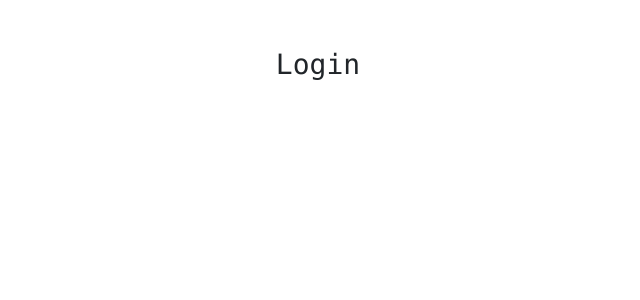
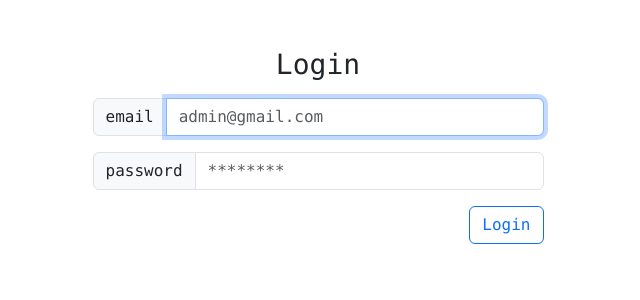
Before and after one commit to isnastish/OpenAI-app, a React (Create React App) app in the folder web-app/: page /login in a window 1280 px wide. Shown: the top 300 px of the page, without its empty margins (322-962 px from the left). Built offline with nearby package versions, Linux system fonts and the light colour scheme; the HTML template or start-up script is replaced by a standard one.

Commit message:
implemented most of the routes

```diff
--- a/web-app/src/App.tsx
+++ b/web-app/src/App.tsx
@@ -1,7 +1,57 @@
 import React, { useState } from 'react';
 import { BrowserRouter, Routes, Route, useNavigate } from 'react-router';
 
+const ErrorView: React.FC = () => {
+    return (
+        <div className="container-fluid vh-100">
+            <div className="row justify-content-center align-items-center h-100">
+                <div className="col-md-4">
+                    <form>
+                        <div className="mb-3">
+                            <label htmlFor="email" className="form-label">
+                                Email address
+                            </label>
+                            <input
+                                type="email"
+                                className="form-control"
+                                id="email"
+                                placeholder="Enter your email"
+                            />
+                        </div>
+                        <div className="mb-3">
+                            <label htmlFor="password" className="form-label">
+                                Password
+                            </label>
+                            <input
+                                type="password"
+                                className="form-control"
+                                id="password"
+                                placeholder="Enter your password"
+                            />
+                        </div>
+                        <div className="mb-3">
+                            <button
+                                type="submit"
+                                className="btn btn-primary w-100"
+                            >
+                                Submit
+                            </button>
+                        </div>
+                    </form>
+                </div>
+            </div>
+        </div>
+    );
+};
+
 const LoginView: React.FC = () => {
+    const [email, setEmail] = useState('');
+
+    const navigate = useNavigate();
+    const onSubmittedLoginData = async () => {
+        navigate('/ai');
+    };
+
     return (
         <div className="container">
             <div className="row justify-content-center mt-5">
@@ -9,6 +59,41 @@ const LoginView: React.FC = () => {
                     <h3 className="text-center">
                         <p className="font-monospace">Login</p>
                     </h3>
+                    <div className="input-group mb-3">
+                        <span className="input-group-text" id="addon-wrapping">
+                            email
+                        </span>
+                        <input
+                            type="text"
+                            autoFocus={true}
+                            required
+                            className="form-control"
+                            placeholder="admin@gmail.com"
+                            aria-label="Username"
+                            aria-describedby="addon-wrapping"
+                        />
+                    </div>
+                    <div className="input-group mb-3">
+                        <span className="input-group-text" id="addon-wrapping">
+                            password
+                        </span>
+                        <input
+                            type="text"
+                            required
+                            className="form-control"
+                            placeholder="********"
+                            aria-describedby="addon-wrapping" /* TODO: Figure out why do we need this.*/
+                        />
+                    </div>
+                    <div className="text-end">
+                        <button
+                            type="submit"
+                            className="btn btn-outline-primary"
+                            onClick={onSubmittedLoginData}
+                        >
+                            Login
+                        </button>
+                    </div>
                 </div>
             </div>
         </div>
```
